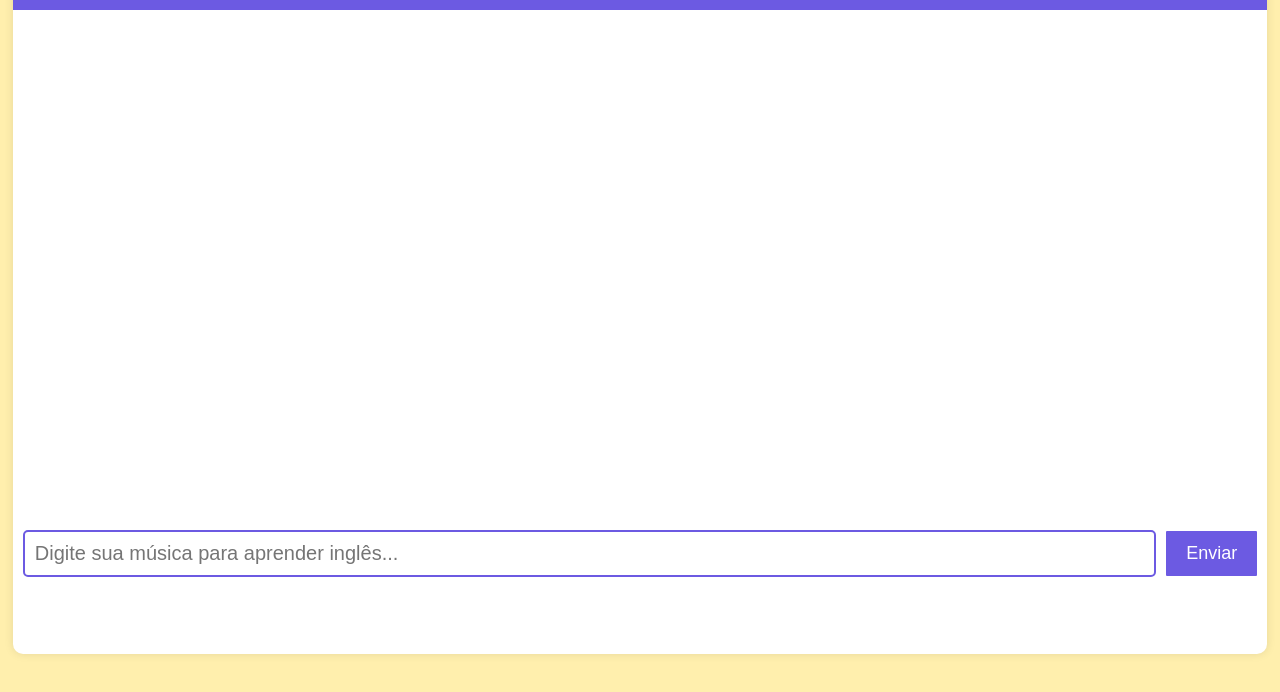
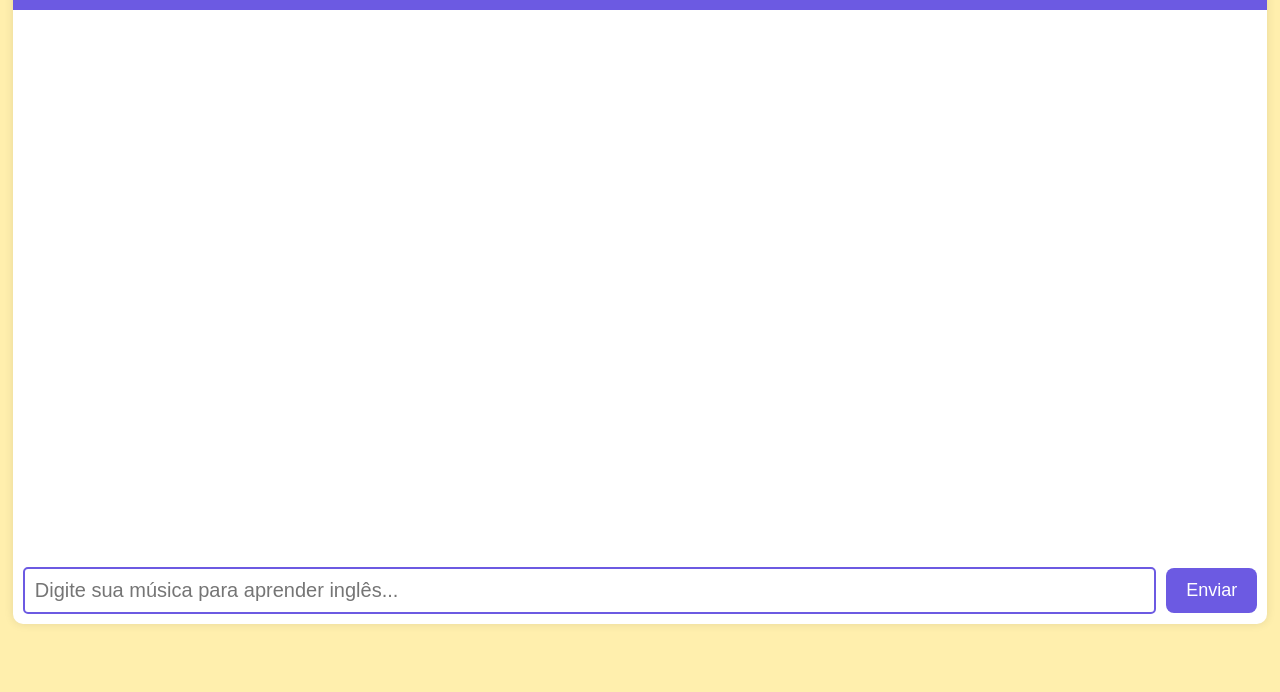
Before and after one commit to Clebio2030/AI-English-Teacher, a website: page index.html in a window 1280 px wide. Shown: the part 106-798 px from the top of the page. Drawn offline with Linux system fonts and the light colour scheme.

Commit message:
fix-message-positioning

```diff
--- a/index.html
+++ b/index.html
@@ -21,6 +21,7 @@
     <div class="chat-header">
       <h1>Aprenda Inglês com Música 🎶🎵</h1>
     </div>
+    <div class="chat-content">
       <div class="chat-body">
         <ul id="chat-messages">
         </ul>
--- a/style.css
+++ b/style.css
@@ -12,17 +12,26 @@ body {
   margin: 0;
   padding: 0;
   width: 100%;
-  height: 750px;
+  height: 650px;
   background-color: var(--background-color);
 }
 
 .chat-container {
+  display: flex;
+  flex-direction: column;
   max-width: 98%;
   height: 100%;
   margin: 10px auto;
   background-color: #fff;
   border-radius: var(--border-radius);
   box-shadow: 0 0 10px var(--shadow-color);
+}
+
+.chat-content {
+  display: flex;
+  flex-direction: column;
+  justify-content: space-between;
+  height: 100%;
 }
 
 .chat-header {
@@ -91,7 +100,7 @@ body {
   background-color: #6c5ae2;
   color: #ffffff;
   border: none;
-  border-radius: 1px;
+  border-radius: 8px;
   cursor: pointer;
   font-size: 18px;
   transition: transform 0.2s ease;
@@ -110,6 +119,9 @@ body {
 
 /* Responsividade */
 @media (max-width: 600px) {
+   body {
+    height: 650px;
+   }
   .chat-container {
     max-width: 95%;
   }
@@ -137,4 +149,7 @@ body {
   .chat-body {
     height: 480px;
   }
+  body {
+    height: 720px;
+   }
 }
```
Lines whose indentation alone changed are shown as unchanged.
